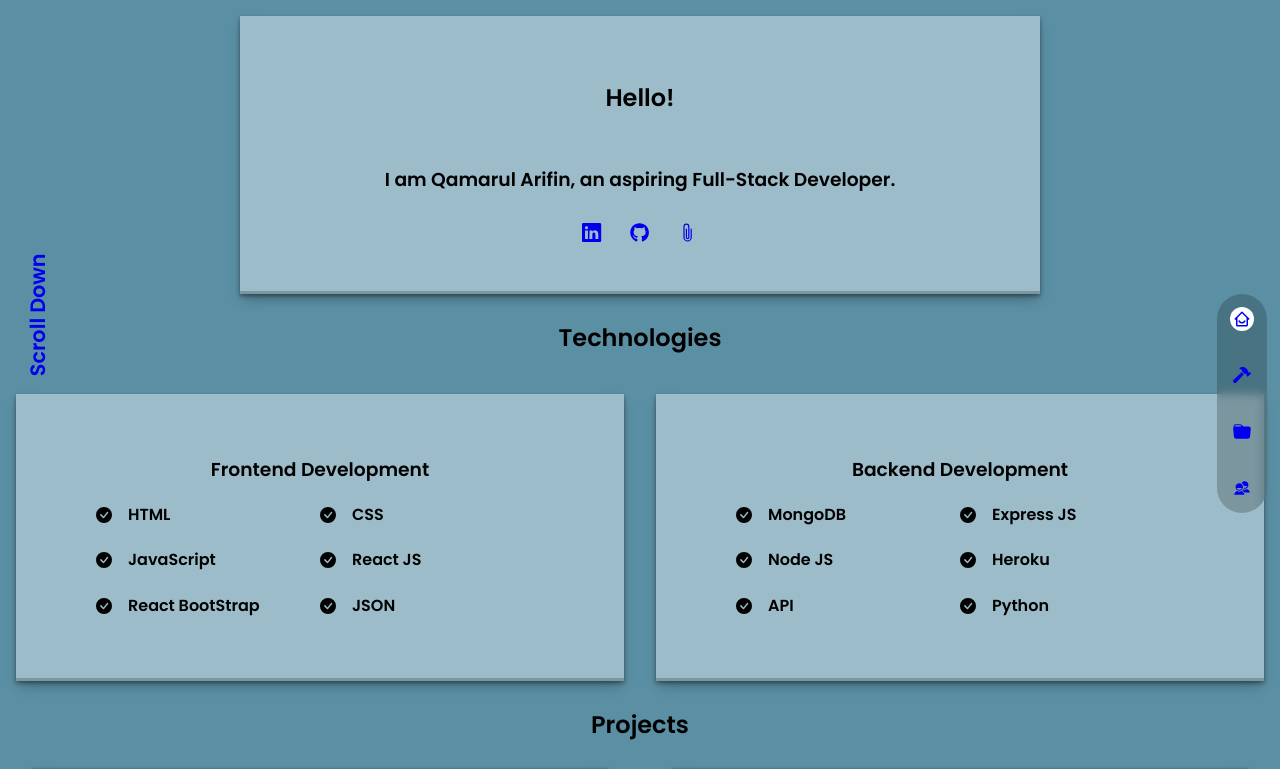
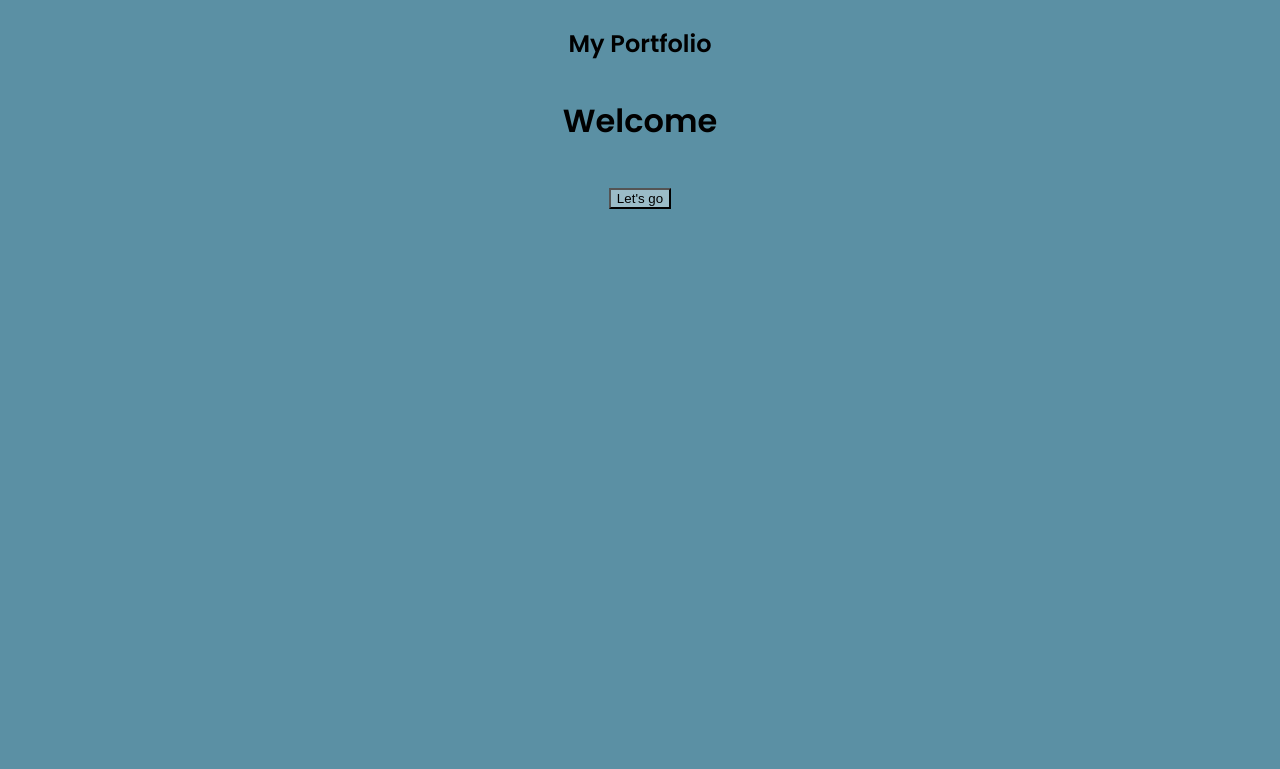
Before and after one commit to qamarularifin/My-Portfolio, a React (Create React App) app: page / in a window 1280 px wide. Shown: the top 769 px of the page. Built offline with nearby package versions, Linux system fonts and the light colour scheme; grey boxes are pictures that could not be loaded.

Commit message:
setup landing page

```diff
--- a/src/App.js
+++ b/src/App.js
@@ -1,14 +1,25 @@
 import React, { useState } from "react";
+import { Route, Routes } from "react-router-dom";
 import Header from "../src/header/Header";
 import NavBar from "../src/navbar/NavBar";
 import Technologies from "../src/technologies/Technologies";
 import Projects from "../src/projects/Projects";
 import Contact from "../src/contact/Contact";
 import Footer from "../src/footer/Footer";
+import LandingScreen from "../src/landingscreen/LandingScreen";
+import { Link } from "react-router-dom";
 
 function App() {
   const [activeState, setActiveState] = useState("#");
+  const [buttonState, setButtonState] = useState("");
   return (
+    <>
+      {buttonState === "" ? (
+        <LandingScreen
+          buttonState={buttonState}
+          setButtonState={setButtonState}
+        />
+      ) : (
         <>
           <Header activeState={activeState} setActiveState={setActiveState} />
           <NavBar activeState={activeState} setActiveState={setActiveState} />
@@ -17,6 +28,8 @@ function App() {
           <Contact />
           <Footer activeState={activeState} setActiveState={setActiveState} />
         </>
+      )}
+    </>
   );
 }
 
--- /dev/null
+++ b/src/landingscreen/LandingScreen.jsx
@@ -0,0 +1,20 @@
+import React from "react";
+import "./landingscreen.css";
+import { Link } from "react-router-dom";
+
+const LandingScreen = (props) => {
+  const { buttonState, setButtonState } = props;
+
+  return (
+    <div className="landing_container">
+      <div className="col-md-12">
+        <h2>My Portfolio</h2>
+        <h1>Welcome</h1>
+
+        <button onClick={() => setButtonState()}> Let's go</button>
+      </div>
+    </div>
+  );
+};
+
+export default LandingScreen;
```
Also changed, not shown: src/landingscreen/landingscreen.css (added). Lines whose indentation alone changed are shown as unchanged.
